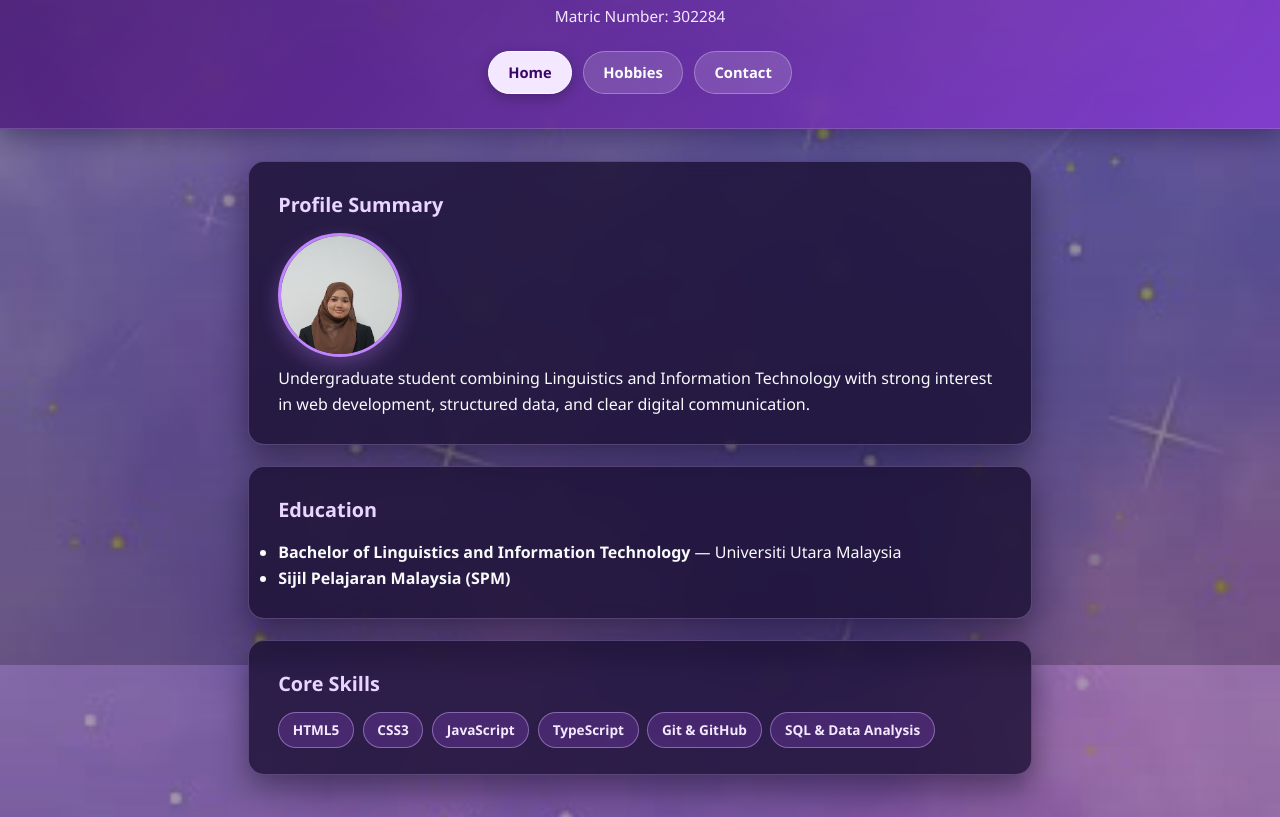
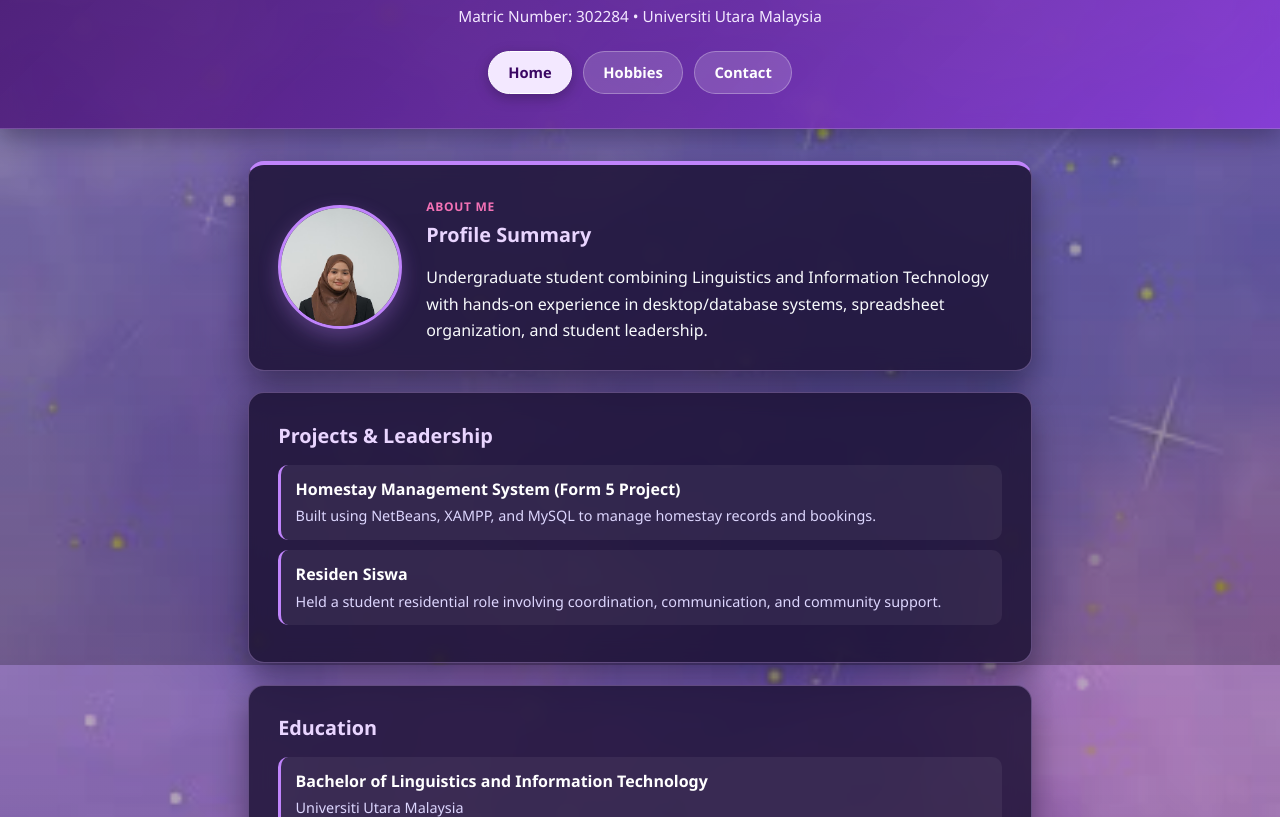
Before and after one commit to nuyana/my-resume-site, a plain HTML site: page index.html in a window 1280 px wide. Shown: the part 135-952 px from the top of the page. Drawn offline with Linux system fonts and the light colour scheme.

Commit message:
Replace CSS with starry purple background and clean layout

```diff
--- a/index.html
+++ b/index.html
@@ -1,61 +1,4 @@
 <!DOCTYPE html>
-<html lang="en">
-<head>
-    <meta charset="UTF-8" />
-    <meta name="viewport" content="width=device-width, initial-scale=1.0" />
-    <title>Resume - Nurdiya Husna Binti Mohd Zaki</title>
-    <link rel="stylesheet" href="style.css" />
-</head>
-<body>
-<header>
-    <span class="role-badge">Linguistics &amp; Information Technology</span>
-    <h1>Nurdiya Husna Binti Mohd Zaki</h1>
-    <p>Matric Number: 302284</p>
-    <nav>
-        <a href="index.html" class="active">Home</a>
-        <a href="hobbies.html">Hobbies</a>
-        <a href="contact.html">Contact</a>
-    </nav>
-</header>
-
-<main>
-    <section class="card">
-        <h2>Profile Summary</h2>
-        <div class="profile-wrap">
-            <img src="images/profile.JPG" alt="Nurdiya Husna Binti Mohd Zaki" class="avatar" />
-            <p>
-                Undergraduate student combining Linguistics and Information Technology with strong interest in
-                web development, structured data, and clear digital communication.
-            </p>
-        </div>
-    </section>
-
-    <section class="card">
-        <h2>Education</h2>
-        <ul>
-            <li><strong>Bachelor of Linguistics and Information Technology</strong> — Universiti Utara Malaysia</li>
-            <li><strong>Sijil Pelajaran Malaysia (SPM)</strong></li>
-        </ul>
-    </section>
-
-    <section class="card">
-        <h2>Core Skills</h2>
-        <div class="tags">
-            <span class="tag">HTML5</span>
-            <span class="tag">CSS3</span>
-            <span class="tag">JavaScript</span>
-            <span class="tag">TypeScript</span>
-            <span class="tag">Git &amp; GitHub</span>
-            <span class="tag">SQL &amp; Data Analysis</span>
-        </div>
-    </section>
-</main>
-
-<footer>
-    <p>&copy; 2026 Nurdiya Husna Binti Mohd Zaki (302284) &bull; Built with HTML, CSS &amp; GitHub Pages</p>
-</footer>
-</body>
-</html><!DOCTYPE html>
 <html lang="en">
 <head>
     <meta charset="UTF-8" />
--- a/style.css
+++ b/style.css
@@ -5,24 +5,24 @@
 }
 
 :root {
-    --surface: rgba(24, 14, 48, 0.78);
-    --surface-hover: rgba(34, 20, 68, 0.88);
+    --surface: rgba(24, 14, 48, 0.8);
+    --surface-hover: rgba(34, 20, 68, 0.9);
     --primary: #e9d5ff;
     --primary-bright: #c084fc;
     --accent: #f472b6;
-    --soft-pill: rgba(168, 85, 247, 0.22);
+    --soft-pill: rgba(168, 85, 247, 0.24);
     --text: #f8fafc;
     --muted: #ddd6fe;
-    --border: rgba(216, 180, 254, 0.28);
+    --border: rgba(216, 180, 254, 0.32);
     --shadow: 0 14px 32px rgba(9, 4, 22, 0.45);
 }
 
 body {
     font-family: "Segoe UI", Tahoma, Geneva, Verdana, sans-serif;
     line-height: 1.65;
-    background-color: #1e0b36;
+    background-color: #240c44;
     background-image:
-            linear-gradient(180deg, rgba(25, 10, 48, 0.38) 0%, rgba(15, 6, 30, 0.52) 100%),
+            linear-gradient(180deg, rgba(28, 12, 54, 0.32) 0%, rgba(15, 6, 30, 0.48) 100%),
             url("images/background.jpg");
     background-size: cover;
     background-position: center bottom;
@@ -34,7 +34,7 @@ body {
 }
 
 header {
-    background: linear-gradient(135deg, rgba(59, 7, 100, 0.72) 0%, rgba(107, 33, 168, 0.68) 60%, rgba(147, 51, 234, 0.65) 100%);
+    background: linear-gradient(135deg, rgba(59, 7, 100, 0.78) 0%, rgba(107, 33, 168, 0.74) 60%, rgba(147, 51, 234, 0.7) 100%);
     backdrop-filter: blur(8px);
     color: #ffffff;
     padding: 2.35rem 1.25rem 2.15rem;
@@ -84,7 +84,7 @@ nav a {
     text-decoration: none;
     padding: 0.5rem 1.2rem;
     border-radius: 999px;
-    background-color: rgba(255, 255, 255, 0.15);
+    background-color: rgba(255, 255, 255, 0.16);
     border: 1px solid rgba(255, 255, 255, 0.28);
     font-size: 0.92rem;
     font-weight: 600;
@@ -96,7 +96,6 @@ nav a:hover {
     transform: translateY(-1px);
 }
 
-/* Bila butang ditekan berubah warna */
 nav a:active {
     background-color: #ec4899;
     border-color: #f9a8d4;
@@ -105,7 +104,6 @@ nav a:active {
     box-shadow: 0 2px 10px rgba(236, 72, 153, 0.45);
 }
 
-/* Butang halaman yang sedang aktif */
 nav a.active {
     background-color: #f3e8ff;
     border-color: #ffffff;
```
